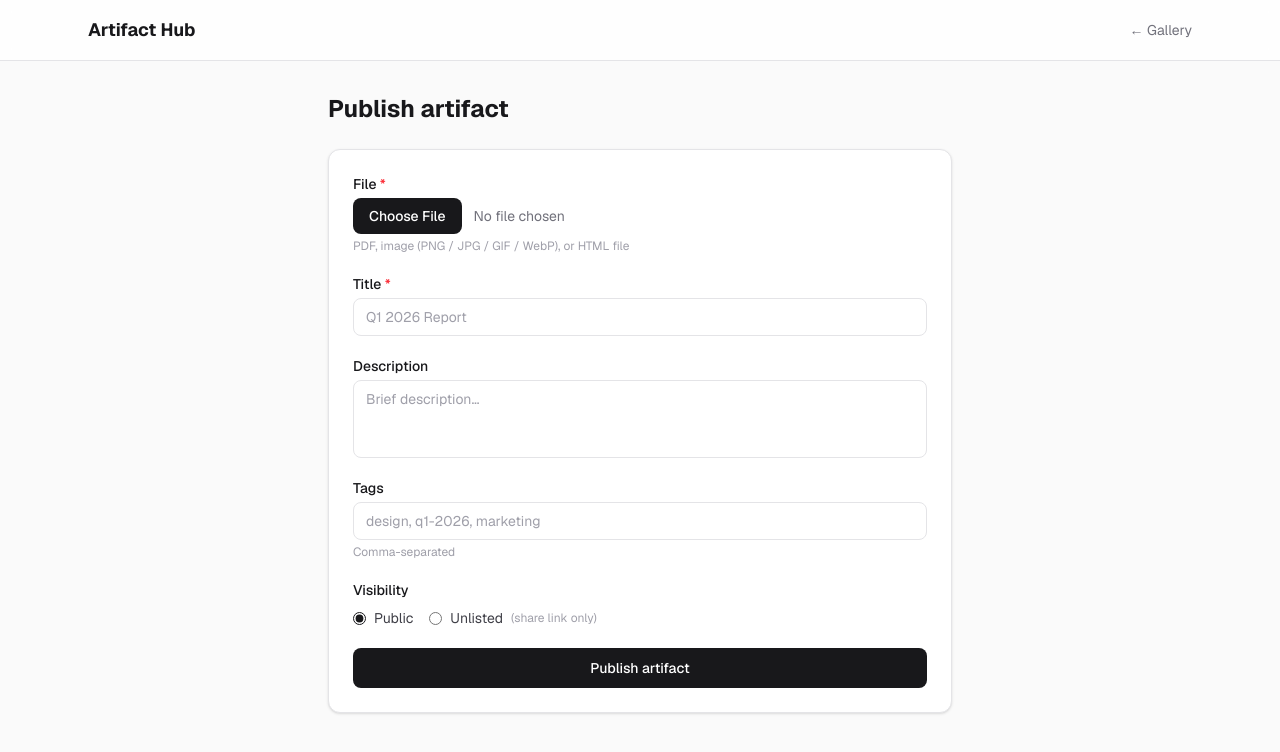
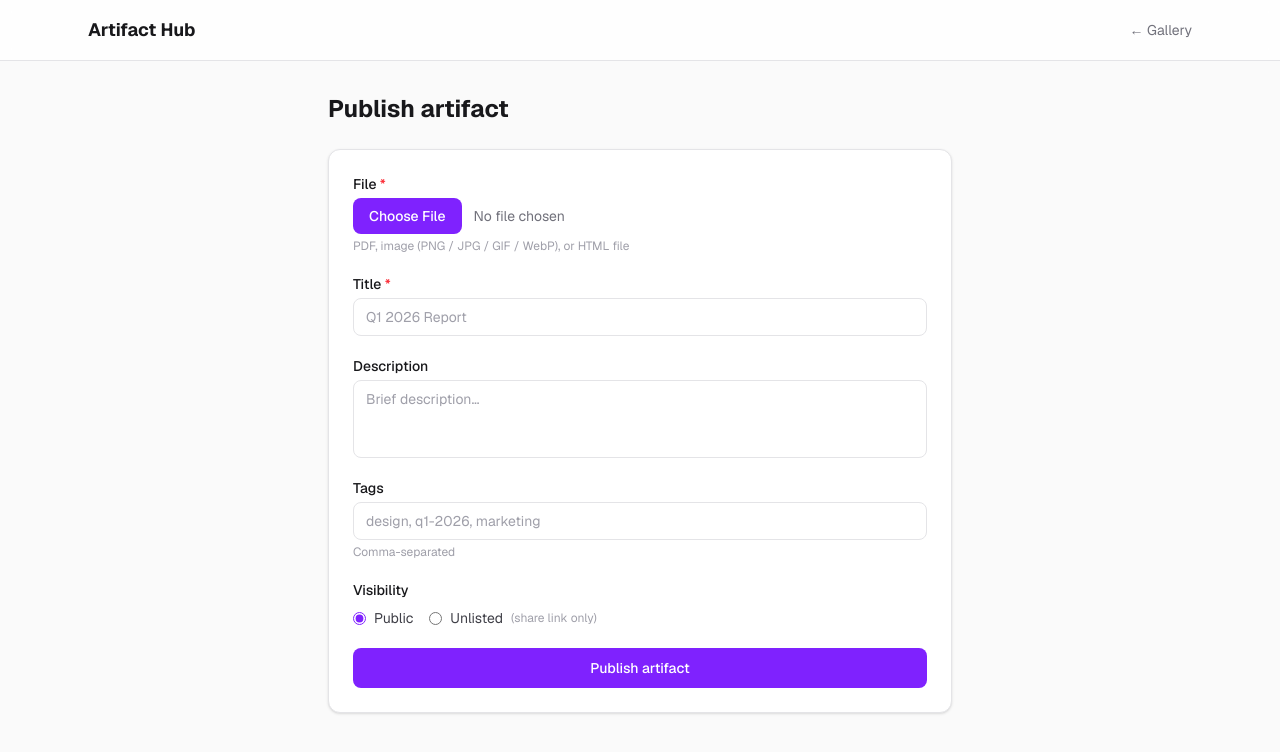
Before and after one commit to zahiddm9/artifact-hub, a Next.js app: page /publish in a window 1280 px wide. Shown: the top 752 px of the page. Built offline with nearby package versions, Linux system fonts and the light colour scheme.

Commit message:
Violet accent on PublishForm submit, file button, inputs, and radio accent

```diff
--- a/src/components/PublishForm.tsx
+++ b/src/components/PublishForm.tsx
@@ -144,7 +144,7 @@ export function PublishForm() {
             <div className="flex gap-3">
               <Link
                 href={`/artifacts/${success.artifactId}`}
-                className="inline-flex items-center rounded-lg bg-zinc-900 px-4 py-2 text-sm font-medium text-white transition-colors duration-150 hover:bg-zinc-700"
+                className="inline-flex items-center rounded-lg bg-violet-600 px-4 py-2 text-sm font-medium text-white transition-colors duration-150 hover:bg-violet-700"
               >
                 View artifact
               </Link>
@@ -176,7 +176,7 @@ export function PublishForm() {
           type="file"
           accept=".pdf,.html,.htm,image/*"
           onChange={(e) => setFile(e.target.files?.[0] ?? null)}
-          className="block w-full text-sm text-zinc-500 file:mr-3 file:rounded-lg file:border-0 file:bg-zinc-900 file:px-4 file:py-2 file:text-sm file:font-medium file:text-white file:transition-colors file:duration-150 hover:file:bg-zinc-700 cursor-pointer"
+          className="block w-full text-sm text-zinc-500 file:mr-3 file:rounded-lg file:border-0 file:bg-violet-600 file:px-4 file:py-2 file:text-sm file:font-medium file:text-white file:transition-colors file:duration-150 hover:file:bg-violet-700 cursor-pointer"
         />
         <p className="mt-1 text-xs text-zinc-400">PDF, image (PNG / JPG / GIF / WebP), or HTML file</p>
       </div>
@@ -190,7 +190,7 @@ export function PublishForm() {
           value={title}
           onChange={(e) => setTitle(e.target.value)}
           placeholder="Q1 2026 Report"
-          className="block w-full rounded-lg border border-zinc-200 px-3 py-2 text-sm text-zinc-900 placeholder:text-zinc-400 focus:outline-none focus:ring-2 focus:ring-zinc-900"
+          className="block w-full rounded-lg border border-zinc-200 px-3 py-2 text-sm text-zinc-900 placeholder:text-zinc-400 focus:outline-none focus:ring-2 focus:ring-violet-600"
         />
       </div>
 
@@ -201,7 +201,7 @@ export function PublishForm() {
           onChange={(e) => setDescription(e.target.value)}
           rows={3}
           placeholder="Brief description…"
-          className="block w-full rounded-lg border border-zinc-200 px-3 py-2 text-sm text-zinc-900 placeholder:text-zinc-400 focus:outline-none focus:ring-2 focus:ring-zinc-900 resize-none"
+          className="block w-full rounded-lg border border-zinc-200 px-3 py-2 text-sm text-zinc-900 placeholder:text-zinc-400 focus:outline-none focus:ring-2 focus:ring-violet-600 resize-none"
         />
       </div>
 
@@ -212,7 +212,7 @@ export function PublishForm() {
           value={tags}
           onChange={(e) => setTags(e.target.value)}
           placeholder="design, q1-2026, marketing"
-          className="block w-full rounded-lg border border-zinc-200 px-3 py-2 text-sm text-zinc-900 placeholder:text-zinc-400 focus:outline-none focus:ring-2 focus:ring-zinc-900"
+          className="block w-full rounded-lg border border-zinc-200 px-3 py-2 text-sm text-zinc-900 placeholder:text-zinc-400 focus:outline-none focus:ring-2 focus:ring-violet-600"
         />
         <p className="mt-1 text-xs text-zinc-400">Comma-separated</p>
       </div>
@@ -228,7 +228,7 @@ export function PublishForm() {
                 value={v}
                 checked={visibility === v}
                 onChange={() => setVisibility(v)}
-                className="accent-zinc-900"
+                className="accent-violet-600"
               />
               <span className="text-sm text-zinc-700 capitalize">{v}</span>
               {v === "unlisted" && (
@@ -244,7 +244,7 @@ export function PublishForm() {
       <button
         type="submit"
         disabled={uploading}
-        className="w-full rounded-lg bg-zinc-900 px-4 py-2.5 text-sm font-medium text-white transition hover:bg-zinc-700 disabled:opacity-50"
+        className="w-full rounded-lg bg-violet-600 px-4 py-2.5 text-sm font-medium text-white transition-colors duration-150 hover:bg-violet-700 disabled:opacity-50"
       >
         {uploading ? "Publishing…" : "Publish artifact"}
       </button>
```
